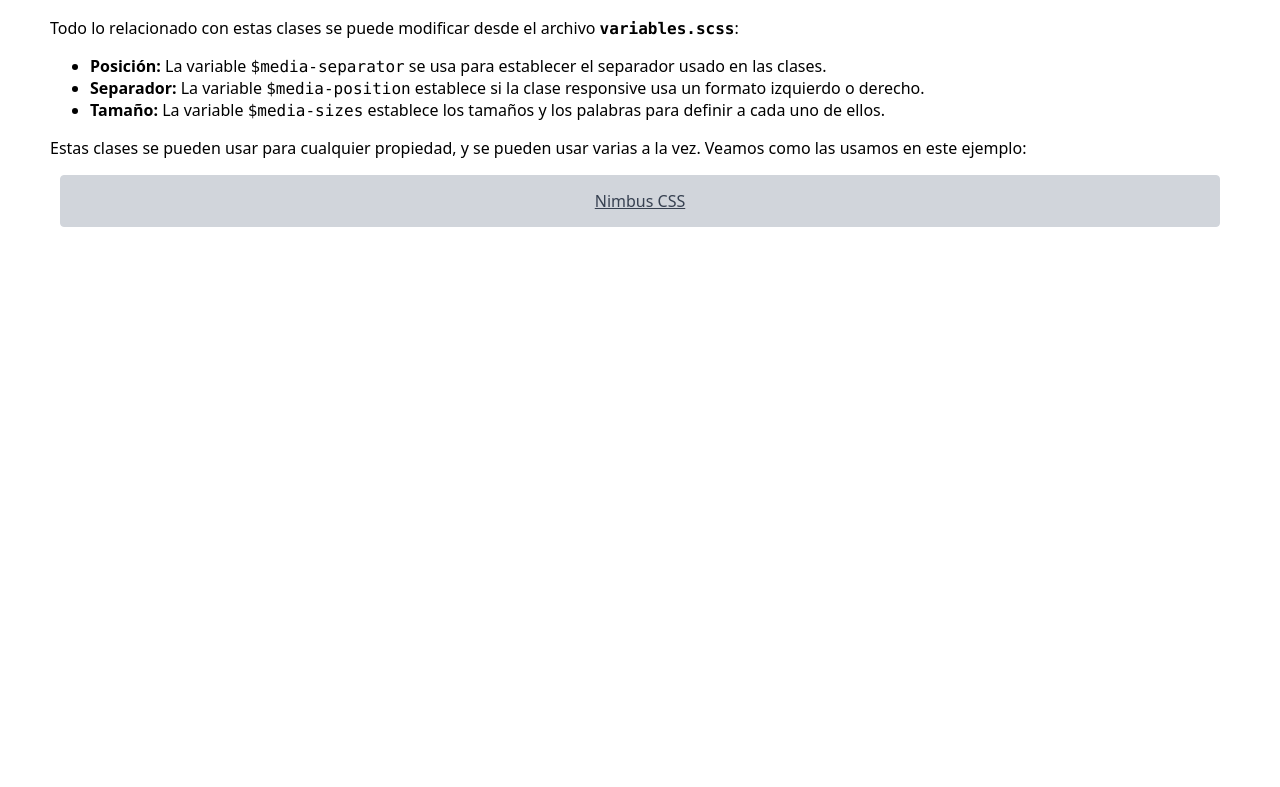
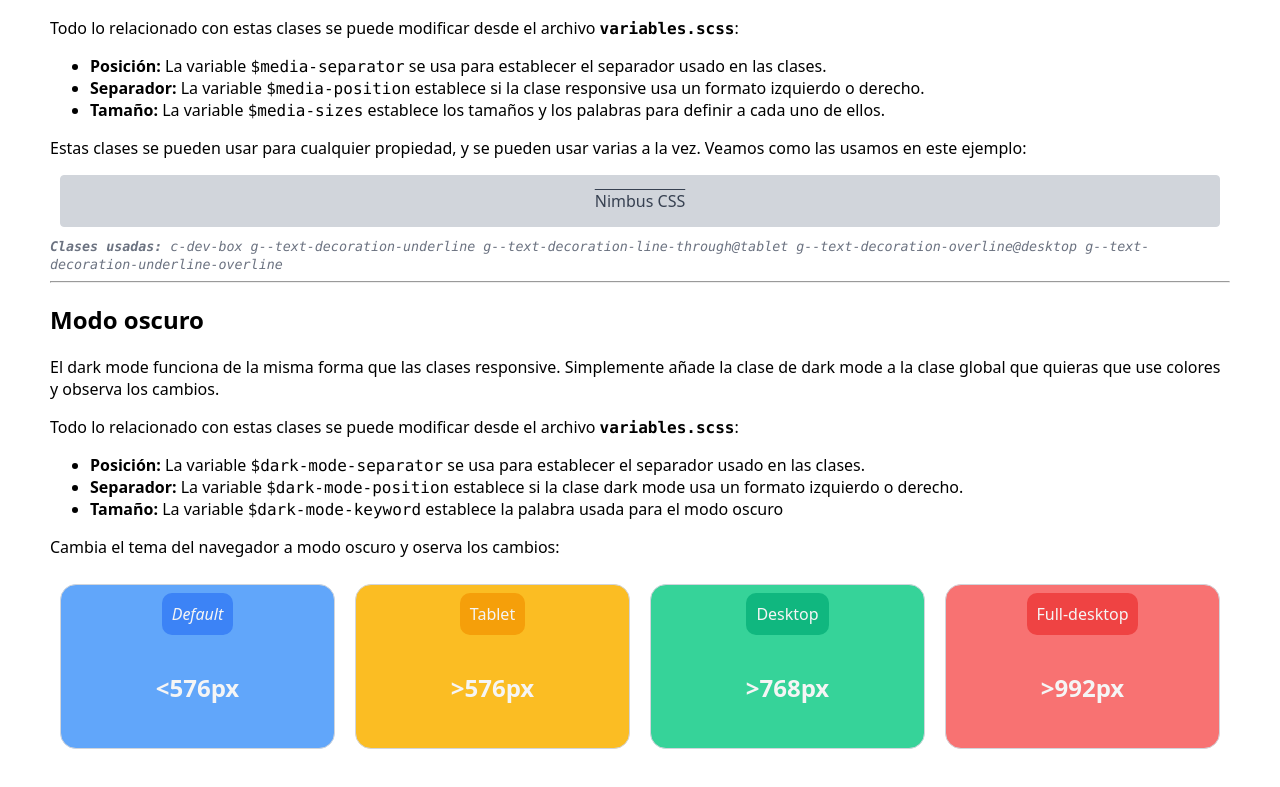
Before and after one commit to alesbe/nimbus, a plain HTML site: page examples/dark-and-responsive.html in a window 1280 px wide. Shown: the part 1000-1787 px from the top of the page. Before the commit the page ends 1277 px from the top, so only its background shows below. Drawn offline with Linux system fonts and the light colour scheme.

Commit message:
finally finished

```diff
--- a/examples/dark-and-responsive.html
+++ b/examples/dark-and-responsive.html
@@ -35,19 +35,19 @@
     <div class="l-columns l-columns--1 l-columns--2@tablet l-columns--4@desktop l-columns--4@full-desktop">
         <div class="c-dev-box g--border-radius-6 g--background-color-primary l-flex l-flex--flex-direction-column g--padding-4">
             <div class="c-tag g--font-style-italic">Default</div>
-            <div class="g--padding-10 g--color-white g--font-size-8 g--"> <b><576px</b> </div>
+            <div class="g--padding-10 g--color-white g--font-size-8"> <b><576px</b> </div>
         </div>
         <div class="c-dev-box g--border-radius-6 g--background-color-secondary l-flex l-flex--flex-direction-column g--padding-4">
             <div class="c-tag c-tag--secondary">Tablet</div>
-            <div class="g--padding-10 g--color-white g--font-size-8 g--"> <b>>576px</b> </div>
+            <div class="g--padding-10 g--color-white g--font-size-8"> <b>>576px</b> </div>
         </div>
         <div class="c-dev-box g--border-radius-6 g--background-color-green l-flex l-flex--flex-direction-column g--padding-4">
             <div class="c-tag c-tag--success">Desktop</div>
-            <div class="g--padding-10 g--color-white g--font-size-8 g--"> <b>>768px</b> </div>
+            <div class="g--padding-10 g--color-white g--font-size-8"> <b>>768px</b> </div>
         </div>
         <div class="c-dev-box g--border-radius-6 g--background-color-red l-flex l-flex--flex-direction-column g--padding-4">
             <div class="c-tag c-tag--danger">Full-desktop</div>
-            <div class="g--padding-10 g--color-white g--font-size-8 g--"> <b>>992px</b> </div>
+            <div class="g--padding-10 g--color-white g--font-size-8"> <b>>992px</b> </div>
         </div>
     </div>
 
@@ -67,6 +67,48 @@
 
     <p class="g--font-family">Estas clases se pueden usar para cualquier propiedad, y se pueden usar varias a la vez. Veamos como las usamos en este ejemplo:</p>
 
-    <div class="c-dev-box g--text-decoration-underline">Nimbus CSS</div>
+    <div class="c-dev-box g--text-decoration-underline g--text-decoration-line-through@tablet g--text-decoration-overline@desktop g--text-decoration-underline-overline">Nimbus CSS</div>
+
+    <small class="c-small-description"><b>Clases usadas:</b> c-dev-box g--text-decoration-underline g--text-decoration-line-through@tablet g--text-decoration-overline@desktop g--text-decoration-underline-overline</small>
+
+    <hr>
+
+    <h2 class="g--font-family ">Modo oscuro</h2>
+    <p class="g--font-family">
+        El dark mode funciona de la misma forma que las clases responsive. Simplemente añade la clase de dark mode a la clase global que quieras que use colores y observa los cambios.
+    </p>
+
+    <p class="g--font-family">
+        Todo lo relacionado con estas clases se puede modificar desde el archivo <b class="g--font-family-mono">variables.scss</b>:
+    </p>
+
+    <ul class="g--font-family">
+        <li><b>Posición:</b> La variable <span class="g--font-family-mono">$dark-mode-separator</span> se usa para establecer el separador usado en las clases.</li>
+        <li><b>Separador:</b> La variable <span class="g--font-family-mono">$dark-mode-position</span> establece si la clase dark mode usa un formato izquierdo o derecho.</li>
+        <li><b>Tamaño:</b> La variable <span class="g--font-family-mono">$dark-mode-keyword</span> establece la palabra usada para el modo oscuro</li>
+    </ul>
+
+    <p class="g--font-family">
+        Cambia el tema del navegador a modo oscuro y oserva los cambios:
+    </p>
+
+    <div class="l-columns l-columns--1 l-columns--2@tablet l-columns--4@desktop l-columns--4@full-desktop">
+        <div class="c-dev-box g--border-radius-6 g--background-color-primary l-flex l-flex--flex-direction-column g--padding-4 dark:g--background-color-red-8">
+            <div class="c-tag g--font-style-italic dark:g--background-color-red">Default</div>
+            <div class="g--padding-10 g--color-white g--font-size-8"> <b><576px</b> </div>
+        </div>
+        <div class="c-dev-box g--border-radius-6 g--background-color-secondary l-flex l-flex--flex-direction-column g--padding-4 dark:g--background-color-purple-8">
+            <div class="c-tag c-tag--secondary dark:g--background-color-purple">Tablet</div>
+            <div class="g--padding-10 g--color-white g--font-size-8"> <b>>576px</b> </div>
+        </div>
+        <div class="c-dev-box g--border-radius-6 g--background-color-green l-flex l-flex--flex-direction-column g--padding-4 dark:g--background-color-yellow-8">
+            <div class="c-tag c-tag--success dark:g--background-color-yellow">Desktop</div>
+            <div class="g--padding-10 g--color-white g--font-size-8"> <b>>768px</b> </div>
+        </div>
+        <div class="c-dev-box g--border-radius-6 g--background-color-red l-flex l-flex--flex-direction-column g--padding-4 dark:g--background-color-green-8">
+            <div class="c-tag c-tag--danger dark:g--background-color-green">Full-desktop</div>
+            <div class="g--padding-10 g--color-white g--font-size-8"> <b>>992px</b> </div>
+        </div>
+    </div>
 </body>
 </html>
--- a/scss/01_utilities/_variables.scss
+++ b/scss/01_utilities/_variables.scss
@@ -16,9 +16,9 @@ $media-position: 'right'; // left || right
 $media-sizes: ("tablet": 576px, "desktop": 768px, "full-desktop": 992px);
 
 // Dark mode
+$dark-mode-separator: '\\:';
 $dark-mode-keyword: 'dark';
-$dark-mode-separator: '\\:';
-$dark-mode-position: 'right'; // left || right
+$dark-mode-position: 'left'; // left || right
 
 ///////////
 // THEME //
```
Also changed, not shown: css/main.css, 1 other file.
